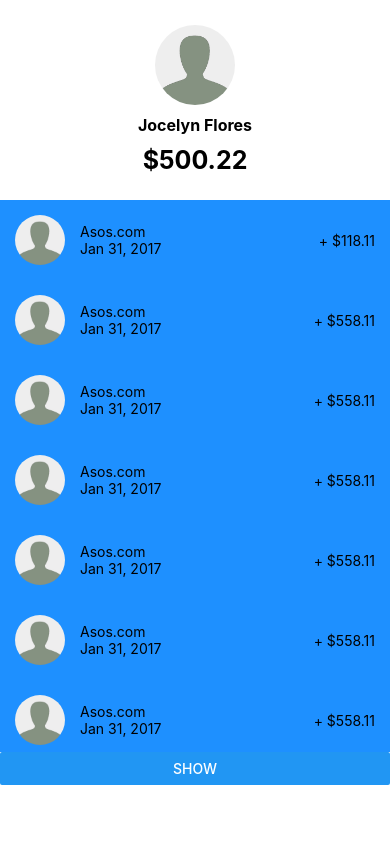
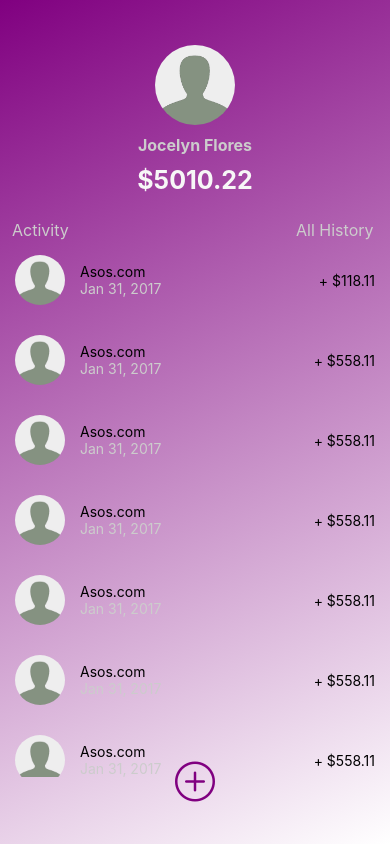
Before and after one commit to dexter9code/Mimi_bank, a React Native app: screen / in a window 390 px wide. Built offline with nearby package versions, Linux system fonts and the light colour scheme.

Commit message:
color update on main screen

```diff
--- a/app/components/HomeComp.js
+++ b/app/components/HomeComp.js
@@ -1,4 +1,5 @@
 import { useState } from "react";
+import { SimpleLineIcons } from "@expo/vector-icons";
 import {
   View,
   StyleSheet,
@@ -10,6 +11,7 @@ import {
 } from "react-native";
 import { TRANSFER_TYPE, ACTIVITY_TYPE } from "./../utils/dev-data";
 import Activity from "./other/Activity";
+import { LinearGradient } from "expo-linear-gradient";
 
 import TransferModal from "./other/TransferModal";
 
@@ -26,7 +28,12 @@ const HomeComp = () => {
   };
 
   return (
-    <View style={styles.container}>
+    <LinearGradient
+      colors={["purple", "white"]}
+      start={{ x: 0, y: 0 }}
+      end={{ x: 1, y: 1 }}
+      style={styles.container}
+    >
       <View style={styles.containerContents}>
         <View style={styles.imageContainer}>
           <Image
@@ -35,15 +42,20 @@ const HomeComp = () => {
           />
         </View>
         <Text style={styles.containerName}>jocelyn flores</Text>
-        <Text style={styles.containerPrice}>$500.22</Text>
+        <Text style={styles.containerPrice}>$5010.22</Text>
+      </View>
+      <View
+        style={{
+          flexDirection: "row",
+          justifyContent: "space-between",
+          paddingHorizontal: 12,
+        }}
+      >
+        <Text style={styles.text}>Activity</Text>
+        <Text style={styles.text}>All history </Text>
       </View>
       <TransferModal show={show} closeHandler={ShowModal} />
-      <View
-        style={{
-          flex: 6,
-          backgroundColor: "dodgerblue",
-        }}
-      >
+      <View style={styles.flatContainer}>
         <FlatList
           data={TRANSFER_TYPE}
           keyExtractor={(item) => item.id}
@@ -52,10 +64,16 @@ const HomeComp = () => {
           }}
         />
       </View>
-      <View style={{ flex: 1 }}>
-        <Button title="show" onPress={() => ShowModal("show")} />
+      <View style={styles.btnContainer}>
+        <SimpleLineIcons
+          name="plus"
+          size={40}
+          onPress={() => ShowModal("show")}
+          style={styles.icon}
+          color={"purple"}
+        />
       </View>
-    </View>
+    </LinearGradient>
   );
 };
 
@@ -64,7 +82,6 @@ export default HomeComp;
 const styles = StyleSheet.create({
   container: {
     flex: 1,
-    marginTop: Platform.OS === "android" ? 8 : 10,
   },
   containerContents: {
     justifyContent: "center",
@@ -77,6 +94,7 @@ const styles = StyleSheet.create({
     height: 80,
     overflow: "hidden",
     borderRadius: 50,
+    marginTop: 30,
   },
   image: {
     width: "100%",
@@ -87,9 +105,28 @@ const styles = StyleSheet.create({
     textTransform: "capitalize",
     fontSize: 16,
     fontWeight: "bold",
+    color: "#ccc",
   },
   containerPrice: {
     fontWeight: "bold",
     fontSize: 25,
+    color: "#f7f7f7",
+  },
+  flatContainer: {
+    flex: 8,
+  },
+  btnContainer: {
+    flex: 1,
+    backgroundColor: "rgba(141,20,136, 0)",
+    alignItems: "center",
+  },
+  icon: {
+    position: "absolute",
+    bottom: 40,
+  },
+  text: {
+    textTransform: "capitalize",
+    fontSize: 16,
+    color: "#ccc",
   },
 });
--- a/app/components/other/Activity.js
+++ b/app/components/other/Activity.js
@@ -12,7 +12,7 @@ const Activity = ({ amount }) => {
         </View>
         <View style={styles.textContainer}>
           <Text>Asos.com</Text>
-          <Text>Jan 31, 2017</Text>
+          <Text style={styles.dateText}>Jan 31, 2017</Text>
         </View>
       </View>
       <Text>+ ${amount}</Text>
@@ -50,4 +50,7 @@ const styles = StyleSheet.create({
     flexDirection: "column",
     marginLeft: 15,
   },
+  dateText: {
+    color: "#ccc",
+  },
 });
--- a/package.json
+++ b/package.json
@@ -12,7 +12,8 @@
     "expo": "~47.0.8",
     "expo-status-bar": "~1.4.2",
     "react": "18.1.0",
-    "react-native": "0.70.5"
+    "react-native": "0.70.5",
+    "expo-linear-gradient": "~12.0.1"
   },
   "devDependencies": {
     "@babel/core": "^7.12.9"
```
Also changed, not shown: 1 other file (tests, documents, lock files or other folders).
